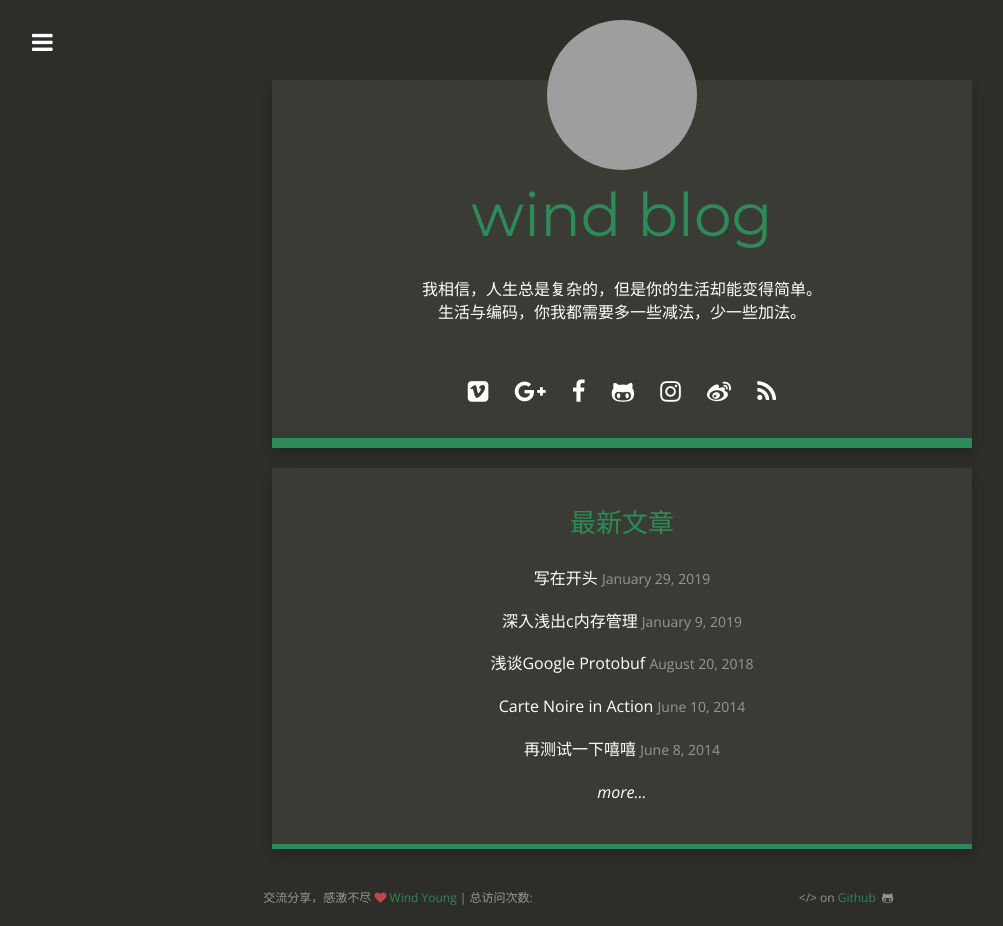
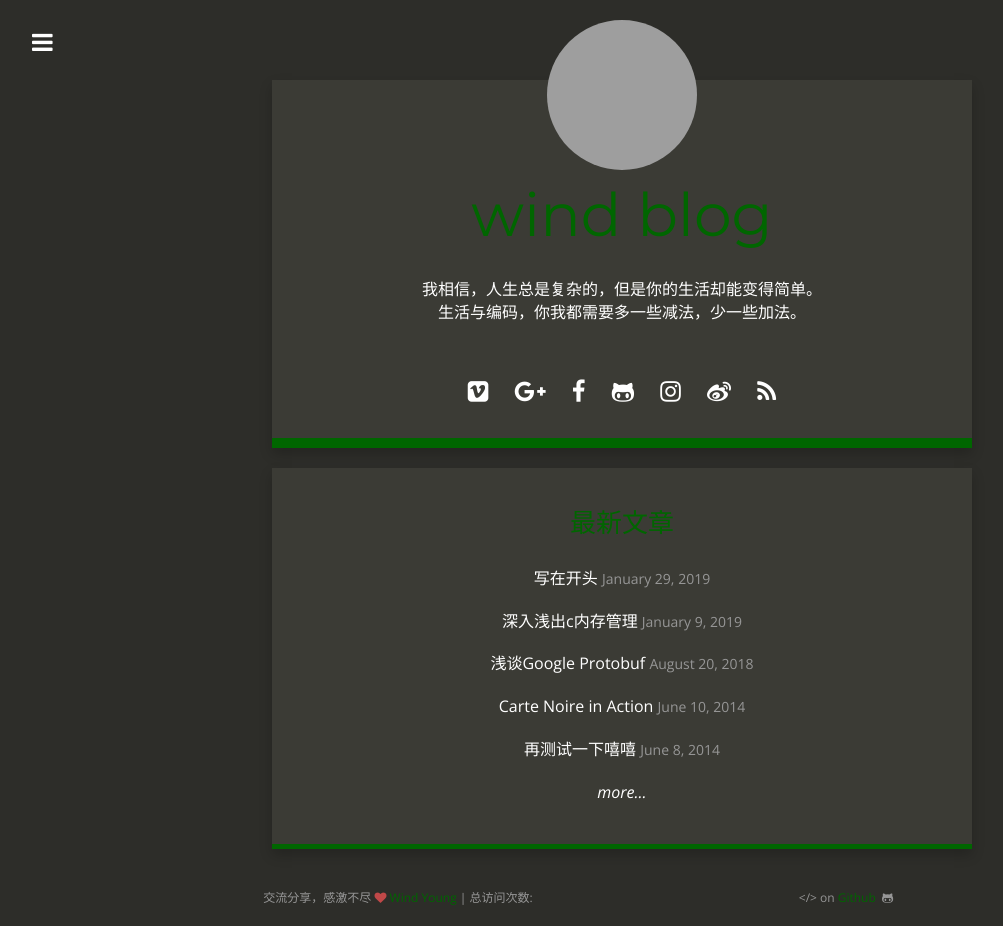
Before and after one commit to wind3110991/wind3110991.github.io, a Jekyll site: the page built from index.html, in a window 1280 px wide. Shown: the whole page, without its empty margins (18-1021 px from the left). Built offline with Jekyll 4.4.1, drawn with Linux system fonts in a browser that asks for light colours; nearby versions of some CDN libraries; comment, search, counter and statistics services are not loaded; grey boxes are pictures that could not be loaded.

Commit message:
update blog

```diff
--- a/css/style.scss
+++ b/css/style.scss
@@ -21,7 +21,7 @@ $dark:           #2D2D29;
 $medium:         #3B3B35;
 $light-medium:   #969696;
 $dark-blue:      #215A6D;
-$color-wind:     #2e8b57;
+$color-wind:     #006600;
 $green:          #92C7A3;
 $light:          #DFECE6;
 $white:          #FFFFFF;
```
